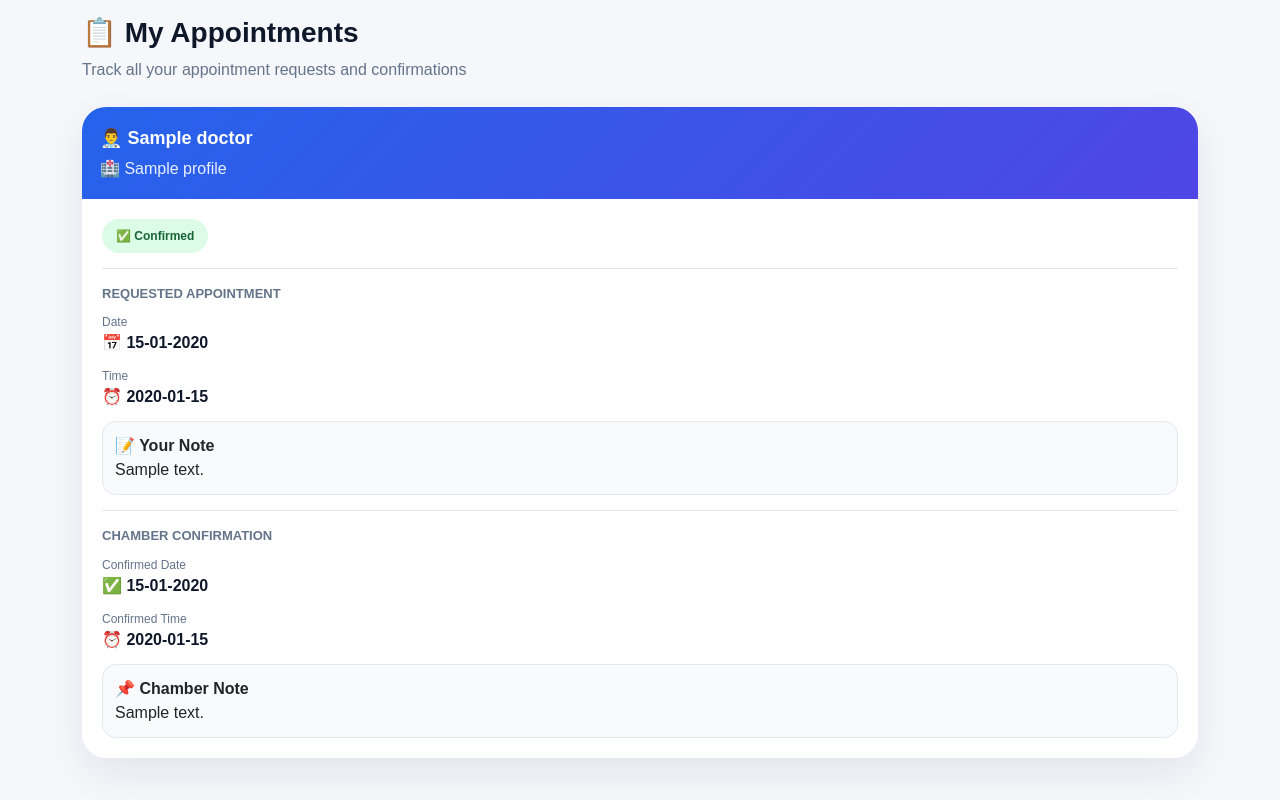
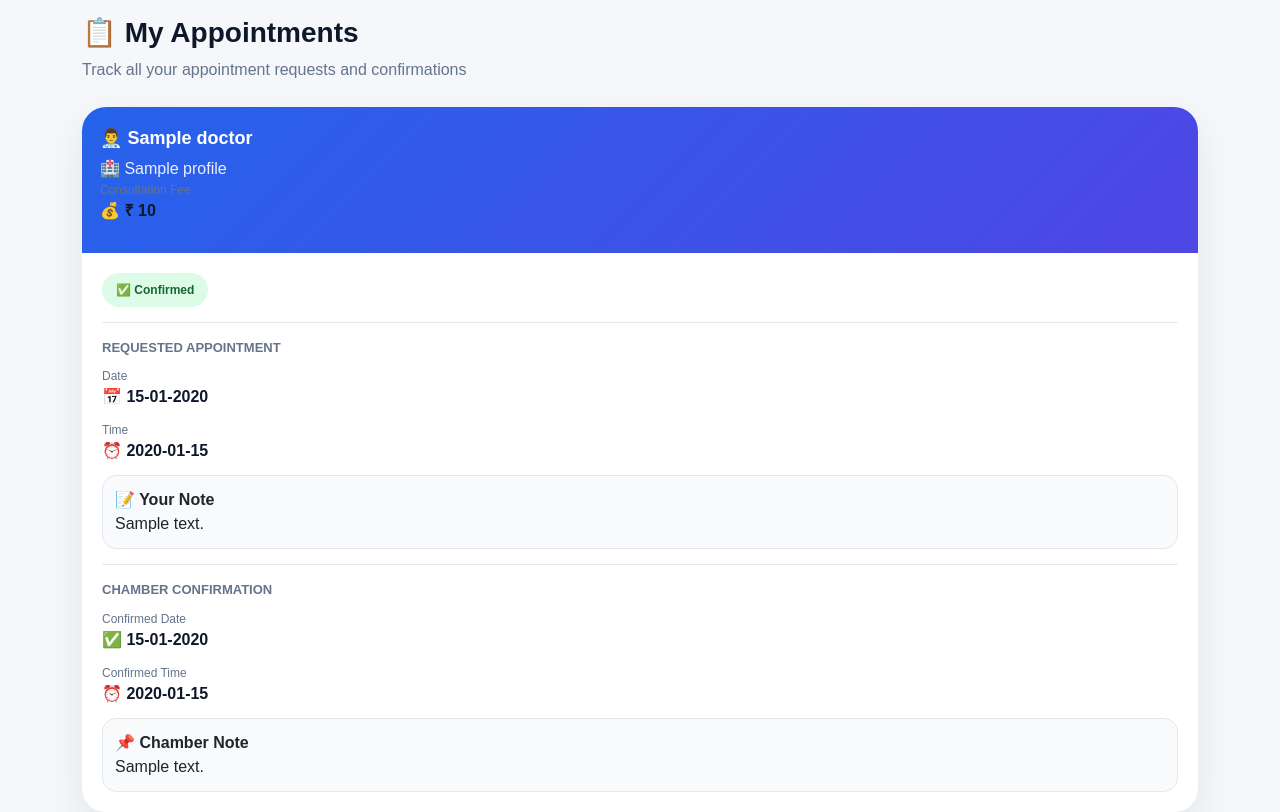
Before and after one commit to sujitfalia72-glitch/S.F-Fast-solution-hub, a Flask app: page /user/my-appointments in a window 1280 px wide. Run offline with Flask 3, Linux system fonts and the light colour scheme; a user stored in the database is signed in; tables that the repository leaves empty hold one stand-in row (values such as "Sample post"); some libraries are stand-ins or nearby versions.

Commit message:
Update my_appointments.html

```diff
--- a/templates/user/my_appointments.html
+++ b/templates/user/my_appointments.html
@@ -160,6 +160,12 @@ My Appointments
 <div class="chamber-name">
     🏥 {{ chamber.chamber_name if chamber else "-" }}
 </div>
+    <div class="info">
+    <div class="label">Consultation Fee</div>
+    <div class="value">
+        💰 ₹ {{ a.doctor.consultation_fee if a.doctor else 0 }}
+    </div>
+    </div>
 
 </div>
 
```
